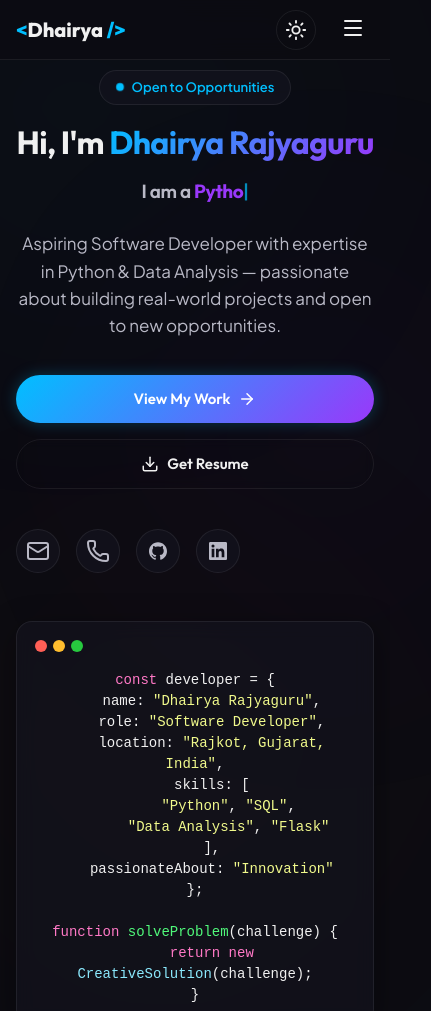
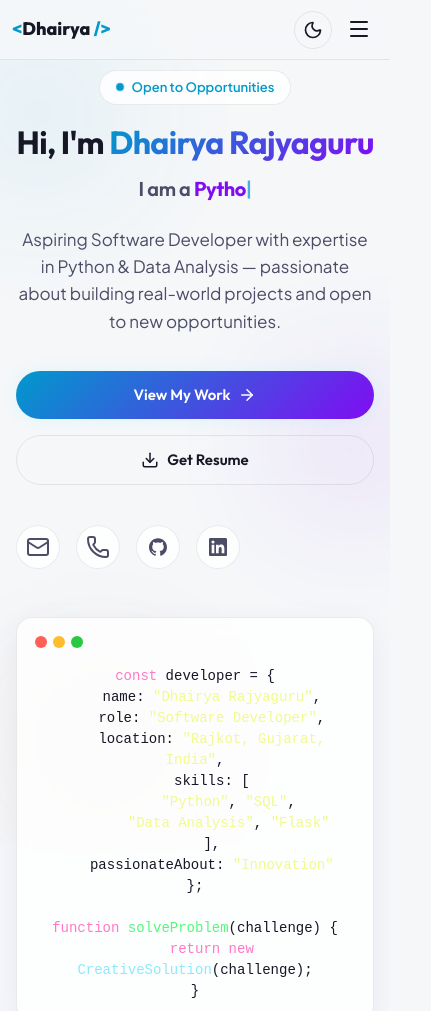
Before and after one commit to dhairyarajyaguru-coder/portfolio, a plain HTML site: page index.html in a window 390 px wide. Shown: the top 1011 px of the page, 431 px wide, since content can reach past the window. Drawn offline with nearby package versions, Linux system fonts and the light colour scheme.

Commit message:
Update portfolio

```diff
--- a/index.html
+++ b/index.html
@@ -5,6 +5,19 @@
     <meta name="viewport" content="width=device-width, initial-scale=1.0, viewport-fit=cover">
     <meta name="robots" content="index, follow">
     <meta name="theme-color" content="#0b1020">
+    <script>
+        (function () {
+            try {
+                const storedTheme = localStorage.getItem('theme');
+                const prefersLight = window.matchMedia && window.matchMedia('(prefers-color-scheme: light)').matches;
+                const theme = storedTheme || (prefersLight ? 'light-theme' : 'dark-theme');
+                document.documentElement.classList.add(theme);
+                document.documentElement.setAttribute('data-theme', theme);
+            } catch (error) {
+                document.documentElement.classList.add('dark-theme');
+            }
+        })();
+    </script>
     <title>Dhairya Rajyaguru | Portfolio - Software Developer & MCA Student</title>
     <link rel="canonical" href="https://portfolio-ivory-omega-37b26ir96l.vercel.app/">
 
@@ -44,9 +57,11 @@
 </head>
 <body class="dark-theme">
     <!-- Abstract Background Effects -->
-    <div class="bg-glow bg-glow-1"></div>
-    <div class="bg-glow bg-glow-2"></div>
-    <div class="bg-glow bg-glow-3"></div>
+    <div class="bg-layer" aria-hidden="true">
+        <div class="bg-glow bg-glow-1"></div>
+        <div class="bg-glow bg-glow-2"></div>
+        <div class="bg-glow bg-glow-3"></div>
+    </div>
 
     <!-- Navigation Header -->
     <header class="navbar">
--- a/script.js
+++ b/script.js
@@ -11,29 +11,50 @@ document.addEventListener('DOMContentLoaded', () => {
     // ==========================================================================
     const themeToggleBtn = document.getElementById('themeToggle');
     const body = document.body;
+    const html = document.documentElement;
+    let userThemePreference = localStorage.getItem('theme') !== null;
 
-    // Check local storage for saved theme preference, default to dark
-    const savedTheme = localStorage.getItem('theme') || 'dark-theme';
-    body.className = savedTheme;
-    updateThemeToggleUI(savedTheme);
-
-    themeToggleBtn.addEventListener('click', () => {
-        if (body.classList.contains('dark-theme')) {
-            body.classList.replace('dark-theme', 'light-theme');
-            localStorage.setItem('theme', 'light-theme');
-            updateThemeToggleUI('light-theme');
-        } else {
-            body.classList.replace('light-theme', 'dark-theme');
-            localStorage.setItem('theme', 'dark-theme');
-            updateThemeToggleUI('dark-theme');
-        }
-    });
+    function applyTheme(theme) {
+        html.classList.remove('dark-theme', 'light-theme');
+        body.classList.remove('dark-theme', 'light-theme');
+        html.classList.add(theme);
+        body.classList.add(theme);
+        html.setAttribute('data-theme', theme);
+        updateThemeToggleUI(theme);
+    }
 
     function updateThemeToggleUI(theme) {
         const isLight = theme === 'light-theme';
         themeToggleBtn.setAttribute('aria-pressed', String(isLight));
         themeToggleBtn.setAttribute('aria-label', isLight ? 'Switch to dark mode' : 'Switch to light mode');
     }
+
+    const savedTheme = localStorage.getItem('theme');
+    const preferredSystemTheme = window.matchMedia && window.matchMedia('(prefers-color-scheme: light)').matches ? 'light-theme' : 'dark-theme';
+    const initialTheme = savedTheme || preferredSystemTheme;
+    applyTheme(initialTheme);
+
+    if (typeof window.matchMedia === 'function') {
+        const mediaQuery = window.matchMedia('(prefers-color-scheme: light)');
+        const handleSystemThemeChange = (event) => {
+            if (!userThemePreference) {
+                applyTheme(event.matches ? 'light-theme' : 'dark-theme');
+            }
+        };
+
+        if (typeof mediaQuery.addEventListener === 'function') {
+            mediaQuery.addEventListener('change', handleSystemThemeChange);
+        } else if (typeof mediaQuery.addListener === 'function') {
+            mediaQuery.addListener(handleSystemThemeChange);
+        }
+    }
+
+    themeToggleBtn.addEventListener('click', () => {
+        const nextTheme = body.classList.contains('dark-theme') ? 'light-theme' : 'dark-theme';
+        userThemePreference = true;
+        localStorage.setItem('theme', nextTheme);
+        applyTheme(nextTheme);
+    });
 
     // ==========================================================================
     // Mobile Navigation Menu Toggle
--- a/style.css
+++ b/style.css
@@ -81,13 +81,21 @@
 
 html {
     overflow-x: hidden;
+    overflow-x: clip;
     scroll-behavior: smooth;
 }
 
 html,
 body {
+    width: 100vw;
+    max-width: 100vw;
+    min-width: 0;
+}
+
+main {
     width: 100%;
     max-width: 100%;
+    overflow-x: clip;
 }
 
 section[id] {
@@ -101,7 +109,24 @@ body {
     font-weight: 400;
     line-height: 1.6;
     overflow-x: hidden;
+    overflow-x: clip;
+    position: relative;
     transition: background-color 0.4s ease, color 0.4s ease;
+}
+
+@supports not (overflow-x: clip) {
+    html,
+    body {
+        overflow-x: hidden;
+    }
+}
+
+.bg-layer {
+    position: fixed;
+    inset: 0;
+    overflow: hidden;
+    pointer-events: none;
+    z-index: -1;
 }
 
 img,
@@ -148,11 +173,12 @@ a {
 /* Abstract Glowing Blobs */
 .bg-glow {
     position: absolute;
-    width: 30vw;
-    height: 30vw;
-    min-width: 300px;
+    width: clamp(120px, 22vw, 220px);
+    height: clamp(120px, 22vw, 220px);
+    max-width: 220px;
+    min-width: 120px;
     border-radius: 50%;
-    filter: blur(150px);
+    filter: blur(90px);
     opacity: 0.15;
     z-index: -1;
     pointer-events: none;
@@ -167,21 +193,21 @@ a {
 .bg-glow-1 {
     background-color: var(--color-primary);
     top: 5%;
-    left: -10%;
+    left: -40px;
     animation-delay: 0s;
 }
 
 .bg-glow-2 {
     background-color: var(--color-secondary);
     top: 45%;
-    right: -10%;
+    right: -40px;
     animation-delay: 5s;
 }
 
 .bg-glow-3 {
     background-color: var(--color-accent);
     bottom: 5%;
-    left: 15%;
+    left: 12%;
     animation-delay: 10s;
 }
 
@@ -1751,8 +1777,10 @@ footer {
    ========================================================================== */
 @media (max-width: 992px) {
     .bg-glow {
-        min-width: 0;
-        max-width: 100vw;
+        width: clamp(110px, 25vw, 180px);
+        height: clamp(110px, 25vw, 180px);
+        max-width: 180px;
+        min-width: 96px;
     }
 
     .section-padding {
@@ -1831,9 +1859,16 @@ footer {
     }
 
     .bg-glow {
-        width: 55vw;
-        min-width: 160px;
-    }
+        width: clamp(90px, 32vw, 160px);
+        height: clamp(90px, 32vw, 160px);
+        max-width: 160px;
+        min-width: 90px;
+        filter: blur(70px);
+    }
+
+    .bg-glow-1 { left: -28px; }
+    .bg-glow-2 { right: -28px; }
+    .bg-glow-3 { left: 10%; }
 
     .section-padding {
         padding: 72px 16px;
@@ -1969,11 +2004,16 @@ footer {
     }
 
     .hero-title {
-        font-size: 32px;
+        font-size: clamp(30px, 9vw, 32px);
+        max-width: 100%;
     }
 
     .hero-subtitle {
-        font-size: 19px;
+        font-size: clamp(18px, 6vw, 20px);
+        line-height: 1.3;
+        max-width: 100%;
+        white-space: normal;
+        overflow-wrap: break-word;
     }
 
     .hero-actions {
@@ -2005,11 +2045,26 @@ footer {
     }
 
     .nav-container {
-        padding: 0 16px;
+        padding: 0 12px;
+        gap: 8px;
     }
 
     .logo {
-        font-size: 20px;
+        font-size: 18px;
+        max-width: 48%;
+        overflow: hidden;
+        text-overflow: ellipsis;
+        white-space: nowrap;
+    }
+
+    .nav-actions {
+        gap: 8px;
+    }
+
+    .theme-toggle-btn,
+    .mobile-toggle {
+        width: 38px;
+        height: 38px;
     }
 }
 
```
